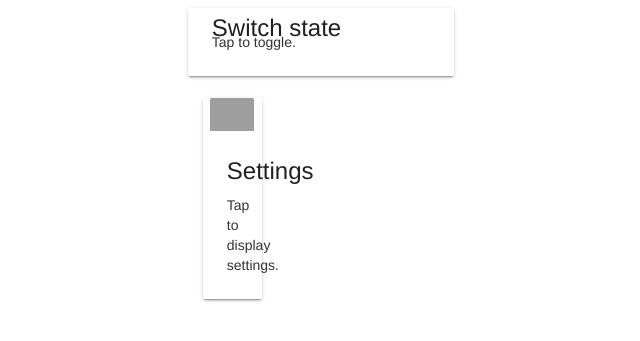
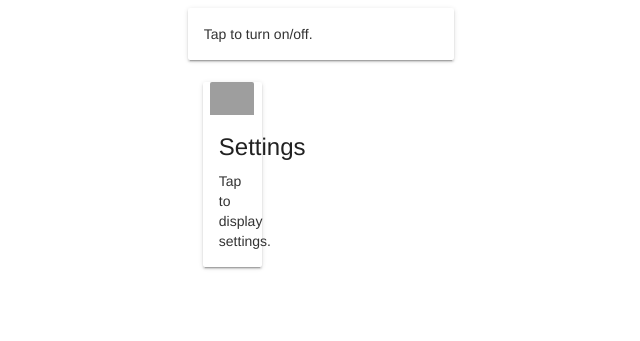
Before and after one commit to aliraahim/homecontrol, a PHP site: page /boxes.php in a window 1280 px wide. Shown: the top 341 px of the page, without its empty margins (171-811 px from the left). Run offline with PHP 8.4, Linux system fonts and the light colour scheme; data that the repository does not hold is empty; some libraries are stand-ins or nearby versions; grey boxes are pictures that could not be loaded.

Commit message:
UI changes

```diff
--- a/boxes.php
+++ b/boxes.php
@@ -59,8 +59,8 @@ foreach($new_states_data as $new_state)
                 ?>
         </div>
         <div class="card-content">
-        <span class="card-title activator grey-text text-darken-4">Switch state</span>
-          <p>Tap to toggle.</p>
+        <!--<span class="card-title activator grey-text text-darken-4">Switch state</span>-->
+          <p>Tap to turn on/off.</p>
         </div>
   </div>
         </div>
@@ -74,6 +74,7 @@ foreach($new_states_data as $new_state)
       <p>Tap to display settings.</p>
     </div>
     <div class="card-reveal">
+    <!--<p><i class="material-icons right">close</i></p>-->
       <span class="card-title grey-text text-darken-4">Settings<i class="material-icons right">close</i></span>
       <p>Here you can configure settings.</p>
     </div>
--- a/css/custom.css
+++ b/css/custom.css
@@ -61,3 +61,11 @@
 .card .card-image img {
     margin:0 auto;
 }
+
+.card .card-content, .card .card-reveal {
+    padding:16px !important;
+}
+
+i.right {
+    margin-left: 0px !important;
+}
```
Also changed, not shown: 1 other file.
